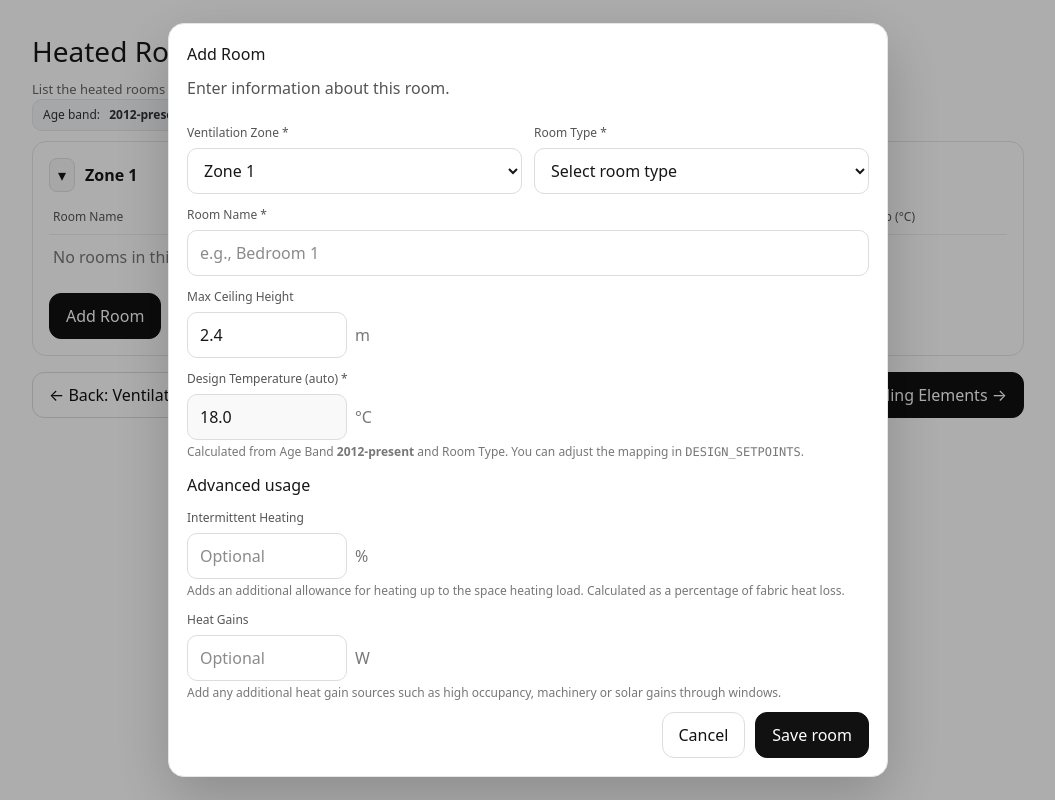
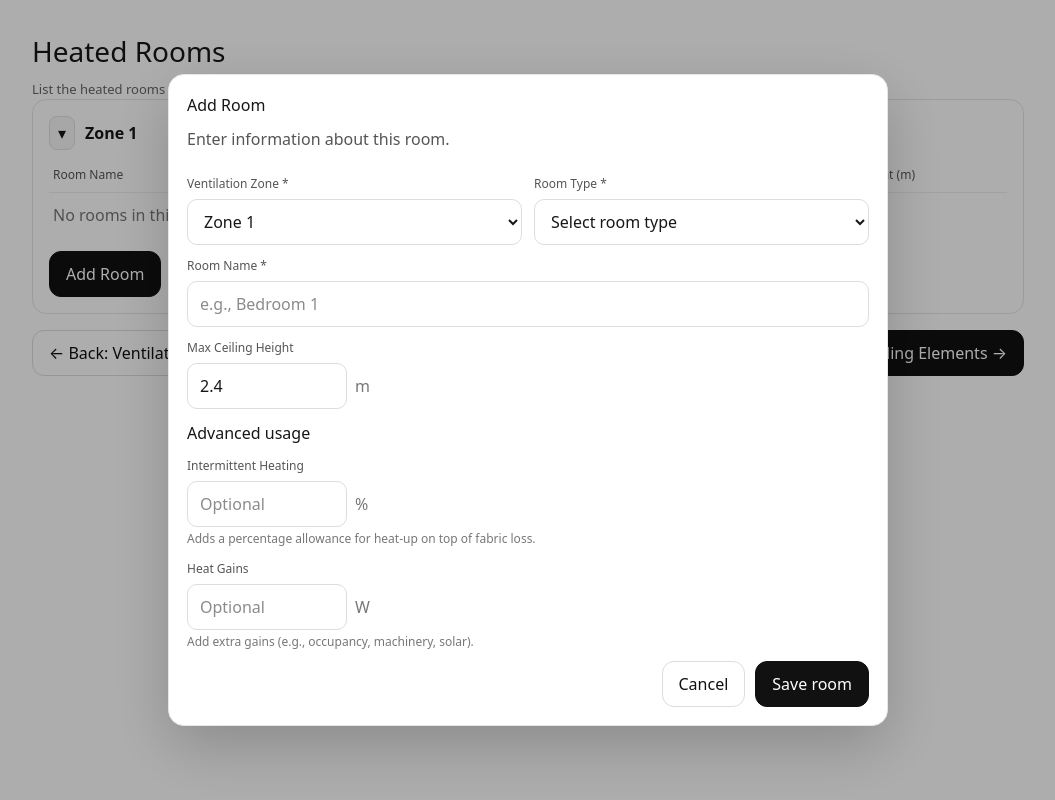
Before and after one commit to damowhu11-1979/heat-demand, a Next.js app: page /rooms in a window 1280 px wide. Both pictures are taken after a click on the button "Add Room". Shown: the whole page, without its empty margins (112-1167 px from the left). Built offline with nearby package versions, Linux system fonts and the light colour scheme.

Commit message:
Update page.tsx

```diff
--- a/app/rooms/page.tsx
+++ b/app/rooms/page.tsx
@@ -3,146 +3,70 @@
 import React, { useEffect, useMemo, useState } from 'react';
 import Link from 'next/link';
 
-/* ------------------------------------------------------------------ */
-/*                     Age-band → design setpoints                     */
-/* ------------------------------------------------------------------ */
-/**
- * MCS-style internal design setpoints (°C).
- * Tweak these if your “Reference Sources – design conditions” table differs.
- * Keys in the inner map should match your Room Type options.
- */
-const DESIGN_SETPOINTS: Record<
-  string,
-  Partial<Record<string, number>> & { default: number }
-> = {
-  'pre-1900':            { default: 18, 'Living Room': 21, Bathroom: 22 },
-  '1900-1929':           { default: 18, 'Living Room': 21, Bathroom: 22 },
-  '1930-1949':           { default: 18, 'Living Room': 21, Bathroom: 22 },
-  '1950-1966':           { default: 18, 'Living Room': 21, Bathroom: 22 },
-  '1967-1975':           { default: 18, 'Living Room': 21, Bathroom: 22 },
-  '1976-1982':           { default: 18, 'Living Room': 21, Bathroom: 22 },
-  '1983-1990':           { default: 18, 'Living Room': 21, Bathroom: 22 },
-  '1991-1995':           { default: 18, 'Living Room': 21, Bathroom: 22 },
-  '1996-2002':           { default: 18, 'Living Room': 21, Bathroom: 22 },
-  '2003-2006':           { default: 18, 'Living Room': 21, Bathroom: 22 },
-  '2007-2011':           { default: 18, 'Living Room': 21, Bathroom: 22 },
-  '2012-present':        { default: 18, 'Living Room': 21, Bathroom: 22 },
-  // Fallback “unknown”
-  unknown:               { default: 18, 'Living Room': 21, Bathroom: 22 },
-};
-
-function getAgeBandFromStorage(): string {
-  try {
-    // Prefer a structured key if you later save a full object:
-    //   localStorage.setItem('mcs.property', JSON.stringify({ ageBand: '1996-2002', ... }))
-    const blob = localStorage.getItem('mcs.property');
-    if (blob) {
-      const obj = JSON.parse(blob);
-      if (obj && typeof obj.ageBand === 'string' && obj.ageBand.trim()) return obj.ageBand;
-    }
-    // Or a dedicated single key:
-    const ab = localStorage.getItem('mcs.property.ageBand');
-    if (ab && ab.trim()) return ab;
-  } catch { /* ignore */ }
-  return '2012-present';
-}
-
-function roomSetpoint(ageBand: string, roomType: string): number {
-  const ab = DESIGN_SETPOINTS[ageBand] || DESIGN_SETPOINTS.unknown;
-  const hit = (ab[roomType] ?? ab.default);
-  return typeof hit === 'number' ? hit : DESIGN_SETPOINTS.unknown.default;
-}
-
-/* ------------------------------------------------------------------ */
-/*                               types                                */
-/* ------------------------------------------------------------------ */
+/* ------------------------------ types ------------------------------ */
 type Room = {
   zone: number;             // 0-based zone index
-  type: string;             // e.g., Bedroom, Living Room, etc.
+  type: string;             // e.g., Bedroom, Living, etc
   name: string;             // free text
   maxCeiling: number;       // metres
-  setpointC: number;        // °C (auto from age band + room type)
   intermittentPct?: number; // %
   heatGainsW?: number;      // W
 };
-
 type Zone = { name: string; rooms: Room[] };
 
-/* ------------------------------------------------------------------ */
-/*                                Page                                */
-/* ------------------------------------------------------------------ */
+/* ----- localStorage helpers ----- */
+const ROOMS_KEY = 'mcs.rooms';
+const readRooms = (): Zone[] | null => {
+  if (typeof window === 'undefined') return null;
+  try { const raw = localStorage.getItem(ROOMS_KEY); return raw ? JSON.parse(raw) : null; } catch { return null; }
+};
+const writeRooms = (zones: Zone[]) => {
+  if (typeof window === 'undefined') return;
+  try { localStorage.setItem(ROOMS_KEY, JSON.stringify(zones)); } catch {}
+};
+
+/* ------------------------------ page ------------------------------- */
 export default function RoomsPage(): React.JSX.Element {
-  // detected age band
-  const [ageBand, setAgeBand] = useState<string>('2012-present');
-
-  useEffect(() => {
-    setAgeBand(getAgeBandFromStorage());
-  }, []);
-
   // zones & rooms
   const [zones, setZones] = useState<Zone[]>([{ name: 'Zone 1', rooms: [] }]);
   const [expanded, setExpanded] = useState<Record<number, boolean>>({ 0: true });
 
   // add-room modal
   const [showModal, setShowModal] = useState(false);
+  const [form, setForm] = useState<Room>({
+    zone: 0, type: '', name: '', maxCeiling: 2.4, intermittentPct: undefined, heatGainsW: undefined,
+  });
+
+  // load any saved zones on mount
+  useEffect(() => {
+    const saved = readRooms();
+    if (saved && Array.isArray(saved) && saved.length) {
+      setZones(saved);
+      // expand first zone by default
+      setExpanded({ 0: true });
+    }
+  }, []);
+
+  // auto-save zones whenever they change (debounced)
+  useEffect(() => {
+    const t = setTimeout(() => writeRooms(zones), 400);
+    return () => clearTimeout(t);
+  }, [zones]);
+
   const roomTypes = useMemo(
-    () => [
-      'Living Room',
-      'Bedroom',
-      'Kitchen',
-      'Bathroom',
-      'Hallway',
-      'Dining Room',
-      'Study',
-      'Garage',
-      'Porch',
-      'Other',
-    ],
+    () => ['Bedroom', 'Living Room', 'Kitchen', 'Bathroom', 'Hallway', 'Dining Room', 'Study', 'Garage', 'Porch', 'Other'],
     []
   );
 
-  const [form, setForm] = useState<Room>({
-    zone: 0,
-    type: '',
-    name: '',
-    maxCeiling: 2.4,
-    setpointC: roomSetpoint('2012-present', ''), // will update as type/ageBand change
-    intermittentPct: undefined,
-    heatGainsW: undefined,
-  });
-
-  // keep form.setpointC in sync with age band + type
-  useEffect(() => {
-    setForm((f) => ({ ...f, setpointC: roomSetpoint(ageBand, f.type) }));
-  }, [ageBand]);
-
-  useEffect(() => {
-    setForm((f) => ({ ...f, setpointC: roomSetpoint(ageBand, f.type) }));
-  }, [form.type]); // eslint-disable-line react-hooks/exhaustive-deps
-
   const onOpenAddRoom = () => {
-    setForm({
-      zone: 0,
-      type: '',
-      name: '',
-      maxCeiling: 2.4,
-      setpointC: roomSetpoint(ageBand, ''),
-      intermittentPct: undefined,
-      heatGainsW: undefined,
-    });
+    setForm({ zone: 0, type: '', name: '', maxCeiling: 2.4, intermittentPct: undefined, heatGainsW: undefined });
     setShowModal(true);
   };
 
   const onSaveRoom = () => {
-    if (!form.name.trim()) {
-      alert('Please enter a Room Name.');
-      return;
-    }
+    if (!form.name.trim()) { alert('Please enter a Room Name.'); return; }
     const z = [...zones];
-    z[form.zone] = {
-      ...z[form.zone],
-      rooms: [...z[form.zone].rooms, { ...form }],
-    };
+    z[form.zone] = { ...z[form.zone], rooms: [...z[form.zone].rooms, { ...form }] };
     setZones(z);
     setExpanded((e) => ({ ...e, [form.zone]: true }));
     setShowModal(false);
@@ -163,26 +87,14 @@ export default function RoomsPage(): React.JSX.Element {
   return (
     <main style={wrap}>
       <h1 style={h1}>Heated Rooms</h1>
-      <p style={subtle}>
-        List the heated rooms and ceiling heights for each zone of the property.
-      </p>
-      <div style={{ ...badge, marginBottom: 10 }}>
-        Age band: <strong style={{ marginLeft: 6 }}>{ageBand}</strong>
-      </div>
+      <p style={subtle}>List the heated rooms and ceiling heights for each zone of the property.</p>
 
       {/* zones & rooms */}
       <section style={card}>
         {zones.map((zone, zi) => (
-          <div
-            key={zi}
-            style={{ borderTop: zi ? '1px solid #eee' : undefined, paddingTop: zi ? 12 : 0 }}
-          >
+          <div key={zi} style={{ borderTop: zi ? '1px solid #eee' : undefined, paddingTop: zi ? 12 : 0 }}>
             <div style={{ display: 'flex', alignItems: 'center', gap: 10, marginBottom: 8 }}>
-              <button
-                onClick={() => setExpanded((e) => ({ ...e, [zi]: !e[zi] }))}
-                style={iconBtn}
-                aria-label="Toggle zone"
-              >
+              <button onClick={() => setExpanded((e) => ({ ...e, [zi]: !e[zi] }))} style={iconBtn} aria-label="Toggle zone">
                 {expanded[zi] ? '▾' : '▸'}
               </button>
               <strong>{zone.name}</strong>
@@ -194,7 +106,6 @@ export default function RoomsPage(): React.JSX.Element {
                 <div style={rowHeader}>
                   <div style={{ flex: 2 }}>Room Name</div>
                   <div style={{ width: 140, textAlign: 'right' }}>Ceiling Height (m)</div>
-                  <div style={{ width: 140, textAlign: 'right' }}>Design Temp (°C)</div>
                   <div style={{ width: 80 }} />
                 </div>
 
@@ -203,20 +114,15 @@ export default function RoomsPage(): React.JSX.Element {
                   <div key={i} style={row}>
                     <div style={{ flex: 2 }}>{r.name || <em style={muted}>Unnamed</em>}</div>
                     <div style={{ width: 140, textAlign: 'right' }}>{r.maxCeiling.toFixed(2)}</div>
-                    <div style={{ width: 140, textAlign: 'right' }}>{r.setpointC.toFixed(1)}</div>
                     <div style={{ width: 80, textAlign: 'right' }}>
-                      <button onClick={() => onRemoveRoom(zi, i)} style={linkDanger}>
-                        Remove
-                      </button>
+                      <button onClick={() => onRemoveRoom(zi, i)} style={linkDanger}>Remove</button>
                     </div>
                   </div>
                 ))}
 
                 {/* empty state */}
                 {!zone.rooms.length && (
-                  <div style={{ ...muted, padding: '10px 4px' }}>
-                    No rooms in this zone yet.
-                  </div>
+                  <div style={{ ...muted, padding: '10px 4px' }}>No rooms in this zone yet.</div>
                 )}
               </div>
             )}
@@ -224,24 +130,15 @@ export default function RoomsPage(): React.JSX.Element {
         ))}
 
         <div style={{ display: 'flex', gap: 10, marginTop: 14 }}>
-          <button onClick={onOpenAddRoom} style={primaryBtn}>
-            Add Room
-          </button>
-          <button onClick={onAddZone} style={secondaryBtn}>
-            Add Zone
-          </button>
+          <button onClick={onOpenAddRoom} style={primaryBtn}>Add Room</button>
+          <button onClick={onAddZone} style={secondaryBtn}>Add Zone</button>
         </div>
       </section>
 
-      {/* footer nav */}
+      {/* nav */}
       <div style={{ display: 'flex', justifyContent: 'space-between', marginTop: 16 }}>
-        {/* use a project-relative path (works when statically hosted) */}
-        <Link href="../ventilation/" style={{ ...secondaryBtn, textDecoration: 'none' }}>
-          ← Back: Ventilation
-        </Link>
-        <Link href="../elements/" style={{ ...primaryBtn, textDecoration: 'none' }}>
-          Next: Building Elements →
-        </Link>
+        <Link href="/ventilation" style={{ ...secondaryBtn, textDecoration: 'none' }}>← Back: Ventilation</Link>
+        <Link href="/elements" style={{ ...primaryBtn, textDecoration: 'none' }}>Next: Building Elements →</Link>
       </div>
 
       {/* add-room modal */}
@@ -249,44 +146,22 @@ export default function RoomsPage(): React.JSX.Element {
         <div style={modalBackdrop} onClick={() => setShowModal(false)}>
           <div style={modal} onClick={(e) => e.stopPropagation()}>
             <h2 style={{ margin: '0 0 10px' }}>Add Room</h2>
-            <p style={{ margin: '6px 0 12px', color: '#555' }}>
-              Enter information about this room.
-            </p>
+            <p style={{ margin: '6px 0 12px', color: '#555' }}>Enter information about this room.</p>
 
             {/* Ventilation Zone + Room Type */}
             <div style={grid2}>
               <div>
                 <Label>Ventilation Zone *</Label>
-                <Select
-                  value={form.zone}
-                  onChange={(e) => setForm({ ...form, zone: Number(e.target.value) })}
-                >
-                  {zones.map((z, i) => (
-                    <option key={i} value={i}>
-                      {z.name}
-                    </option>
-                  ))}
+                <Select value={form.zone} onChange={(e) => setForm({ ...form, zone: Number(e.target.value) })}>
+                  {zones.map((z, i) => <option key={i} value={i}>{z.name}</option>)}
                 </Select>
               </div>
 
               <div>
                 <Label>Room Type *</Label>
-                <Select
-                  value={form.type}
-                  onChange={(e) =>
-                    setForm({
-                      ...form,
-                      type: e.target.value,
-                      setpointC: roomSetpoint(ageBand, e.target.value),
-                    })
-                  }
-                >
+                <Select value={form.type} onChange={(e) => setForm({ ...form, type: e.target.value })}>
                   <option value="">Select room type</option>
-                  {roomTypes.map((t) => (
-                    <option key={t} value={t}>
-                      {t}
-                    </option>
-                  ))}
+                  {roomTypes.map((t) => <option key={t} value={t}>{t}</option>)}
                 </Select>
               </div>
             </div>
@@ -294,45 +169,16 @@ export default function RoomsPage(): React.JSX.Element {
             {/* Room Name */}
             <div>
               <Label>Room Name *</Label>
-              <Input
-                placeholder="e.g., Bedroom 1"
-                value={form.name}
-                onChange={(e) => setForm({ ...form, name: e.target.value })}
-              />
+              <Input placeholder="e.g., Bedroom 1" value={form.name} onChange={(e) => setForm({ ...form, name: e.target.value })} />
             </div>
 
             {/* Max Ceiling Height (m) */}
             <div>
               <Label>Max Ceiling Height</Label>
               <div style={{ display: 'flex', gap: 8, alignItems: 'center' }}>
-                <Input
-                  type="number"
-                  step="0.01"
-                  value={form.maxCeiling}
-                  onChange={(e) =>
-                    setForm({ ...form, maxCeiling: Number(e.target.value || 0) })
-                  }
-                  style={{ maxWidth: 160 }}
-                />
+                <Input type="number" step="0.01" value={form.maxCeiling} onChange={(e) => setForm({ ...form, maxCeiling: Number(e.target.value || 0) })} style={{ maxWidth: 160 }} />
                 <span style={{ ...muted, minWidth: 14 }}>m</span>
               </div>
-            </div>
-
-            {/* Auto design setpoint (read-only) */}
-            <div>
-              <Label>Design Temperature (auto) *</Label>
-              <div style={{ display: 'flex', gap: 8, alignItems: 'center' }}>
-                <Input
-                  readOnly
-                  value={form.setpointC.toFixed(1)}
-                  style={{ maxWidth: 160, background: '#f9f9f9' }}
-                />
-                <span style={{ ...muted, minWidth: 14 }}>°C</span>
-              </div>
-              <p style={hint}>
-                Calculated from Age Band <strong>{ageBand}</strong> and Room Type.
-                You can adjust the mapping in <code>DESIGN_SETPOINTS</code>.
-              </p>
             </div>
 
             <h3 style={{ margin: '12px 0 6px' }}>Advanced usage</h3>
@@ -345,21 +191,12 @@ export default function RoomsPage(): React.JSX.Element {
                   type="number"
                   placeholder="Optional"
                   value={form.intermittentPct ?? ''}
-                  onChange={(e) =>
-                    setForm({
-                      ...form,
-                      intermittentPct:
-                        e.target.value === '' ? undefined : Number(e.target.value),
-                    })
-                  }
+                  onChange={(e) => setForm({ ...form, intermittentPct: e.target.value === '' ? undefined : Number(e.target.value) })}
                   style={{ maxWidth: 160 }}
                 />
                 <span style={{ ...muted, minWidth: 14 }}>%</span>
               </div>
-              <p style={hint}>
-                Adds an additional allowance for heating up to the space heating load.
-                Calculated as a percentage of fabric heat loss.
-              </p>
+              <p style={hint}>Adds a percentage allowance for heat-up on top of fabric loss.</p>
             </div>
 
             {/* Heat Gains (W) */}
@@ -370,30 +207,17 @@ export default function RoomsPage(): React.JSX.Element {
                   type="number"
                   placeholder="Optional"
                   value={form.heatGainsW ?? ''}
-                  onChange={(e) =>
-                    setForm({
-                      ...form,
-                      heatGainsW:
-                        e.target.value === '' ? undefined : Number(e.target.value),
-                    })
-                  }
+                  onChange={(e) => setForm({ ...form, heatGainsW: e.target.value === '' ? undefined : Number(e.target.value) })}
                   style={{ maxWidth: 160 }}
                 />
                 <span style={{ ...muted, minWidth: 14 }}>W</span>
               </div>
-              <p style={hint}>
-                Add any additional heat gain sources such as high occupancy, machinery or
-                solar gains through windows.
-              </p>
+              <p style={hint}>Add extra gains (e.g., occupancy, machinery, solar).</p>
             </div>
 
             <div style={{ display: 'flex', gap: 10, justifyContent: 'flex-end', marginTop: 10 }}>
-              <button onClick={() => setShowModal(false)} style={secondaryBtn}>
-                Cancel
-              </button>
-              <button onClick={onSaveRoom} style={primaryBtn}>
-                Save room
-              </button>
+              <button onClick={() => setShowModal(false)} style={secondaryBtn}>Cancel</button>
+              <button onClick={onSaveRoom} style={primaryBtn}>Save room</button>
             </div>
           </div>
         </div>
@@ -404,123 +228,31 @@ export default function RoomsPage(): React.JSX.Element {
 
 /* ------------------------------ UI bits ------------------------------ */
 function Label({ children }: { children: React.ReactNode }) {
-  return (
-    <label style={{ display: 'block', fontSize: 12, color: '#555', margin: '12px 0 6px' }}>
-      {children}
-    </label>
-  );
+  return <label style={{ display: 'block', fontSize: 12, color: '#555', margin: '12px 0 6px' }}>{children}</label>;
 }
-function Input(props: React.InputHTMLAttributes<HTMLInputElement>) {
-  return <input {...props} style={{ ...input, ...(props.style || {}) }} />;
-}
-function Select(props: React.SelectHTMLAttributes<HTMLSelectElement>) {
-  return <select {...props} style={{ ...input, ...(props.style || {}) }} />;
-}
+function Input(props: React.InputHTMLAttributes<HTMLInputElement>) { return <input {...props} style={{ ...input, ...(props.style || {}) }} />; }
+function Select(props: React.SelectHTMLAttributes<HTMLSelectElement>) { return <select {...props} style={{ ...input, ...(props.style || {}) }} />; }
 
 /* ------------------------------ styles ------------------------------- */
-const wrap: React.CSSProperties = {
-  maxWidth: 1040,
-  margin: '0 auto',
-  padding: 24,
-  fontFamily: 'system-ui, -apple-system, Segoe UI, Roboto, Arial, sans-serif',
-};
+const wrap: React.CSSProperties = { maxWidth: 1040, margin: '0 auto', padding: 24, fontFamily: 'system-ui, -apple-system, Segoe UI, Roboto, Arial, sans-serif' };
 const h1: React.CSSProperties = { fontSize: 28, margin: '6px 0 8px' };
 const muted: React.CSSProperties = { color: '#777', fontStyle: 'normal' };
 const subtle: React.CSSProperties = { color: '#666', fontSize: 13, lineHeight: 1.45 };
 const hint: React.CSSProperties = { color: '#777', fontSize: 12, marginTop: 4, lineHeight: 1.4 };
 
-const badge: React.CSSProperties = {
-  display: 'inline-block',
-  fontSize: 12,
-  color: '#333',
-  background: '#f4f6f8',
-  border: '1px solid #e5e8eb',
-  padding: '6px 10px',
-  borderRadius: 10,
-};
+const card: React.CSSProperties = { background: '#fff', border: '1px solid #e6e6e6', borderRadius: 14, padding: 16 };
 
-const card: React.CSSProperties = {
-  background: '#fff',
-  border: '1px solid #e6e6e6',
-  borderRadius: 14,
-  padding: 16,
-};
+const rowHeader: React.CSSProperties = { display: 'flex', gap: 8, padding: '8px 4px', color: '#555', fontSize: 12, borderBottom: '1px solid #eee' };
+const row: React.CSSProperties = { display: 'flex', gap: 8, padding: '10px 4px', alignItems: 'center', borderBottom: '1px solid #f2f2f2' };
 
-const rowHeader: React.CSSProperties = {
-  display: 'flex',
-  gap: 8,
-  padding: '8px 4px',
-  color: '#555',
-  fontSize: 12,
-  borderBottom: '1px solid #eee',
-};
-const row: React.CSSProperties = {
-  display: 'flex',
-  gap: 8,
-  padding: '10px 4px',
-  alignItems: 'center',
-  borderBottom: '1px solid #f2f2f2',
-};
+const input: React.CSSProperties = { width: '100%', padding: '10px 12px', borderRadius: 10, border: '1px solid #ddd', outline: 'none', boxSizing: 'border-box' };
 
-const input: React.CSSProperties = {
-  width: '100%',
-  padding: '10px 12px',
-  borderRadius: 10,
-  border: '1px solid #ddd',
-  outline: 'none',
-  boxSizing: 'border-box',
-};
+const primaryBtn: React.CSSProperties = { background: '#111', color: '#fff', border: '1px solid #111', padding: '10px 16px', borderRadius: 12, cursor: 'pointer' };
+const secondaryBtn: React.CSSProperties = { background: '#fff', color: '#111', border: '1px solid #ddd', padding: '10px 16px', borderRadius: 12, cursor: 'pointer' };
+const linkDanger: React.CSSProperties = { color: '#b00020', textDecoration: 'underline', background: 'none', border: 0, cursor: 'pointer' };
+const iconBtn: React.CSSProperties = { background: '#f6f6f6', border: '1px solid #e1e1e1', borderRadius: 8, padding: '4px 8px', cursor: 'pointer' };
 
-const primaryBtn: React.CSSProperties = {
-  background: '#111',
-  color: '#fff',
-  border: '1px solid #111',
-  padding: '10px 16px',
-  borderRadius: 12,
-  cursor: 'pointer',
-};
-const secondaryBtn: React.CSSProperties = {
-  background: '#fff',
-  color: '#111',
-  border: '1px solid #ddd',
-  padding: '10px 16px',
-  borderRadius: 12,
-  cursor: 'pointer',
-};
-const linkDanger: React.CSSProperties = {
-  color: '#b00020',
-  textDecoration: 'underline',
-  background: 'none',
-  border: 0,
-  cursor: 'pointer',
-};
-const iconBtn: React.CSSProperties = {
-  background: '#f6f6f6',
-  border: '1px solid #e1e1e1',
-  borderRadius: 8,
-  padding: '4px 8px',
-  cursor: 'pointer',
-};
+const grid2: React.CSSProperties = { display: 'grid', gridTemplateColumns: 'repeat(2, 1fr)', gap: 12 };
 
-const grid2: React.CSSProperties = {
-  display: 'grid',
-  gridTemplateColumns: 'repeat(2, 1fr)',
-  gap: 12,
-};
-
-const modalBackdrop: React.CSSProperties = {
-  position: 'fixed',
-  inset: 0,
-  background: 'rgba(0,0,0,0.32)',
-  display: 'grid',
-  placeItems: 'center',
-  zIndex: 30,
-};
-const modal: React.CSSProperties = {
-  width: 'min(720px, 92vw)',
-  background: '#fff',
-  borderRadius: 16,
-  border: '1px solid #e6e6e6',
-  boxShadow: '0 20px 60px rgba(0,0,0,0.2)',
-  padding: 18,
-};
+const modalBackdrop: React.CSSProperties = { position: 'fixed', inset: 0, background: 'rgba(0,0,0,0.32)', display: 'grid', placeItems: 'center', zIndex: 30 };
+const modal: React.CSSProperties = { width: 'min(720px, 92vw)', background: '#fff', borderRadius: 16, border: '1px solid #e6e6e6', boxShadow: '0 20px 60px rgba(0,0,0,0.2)', padding: 18 };
```
